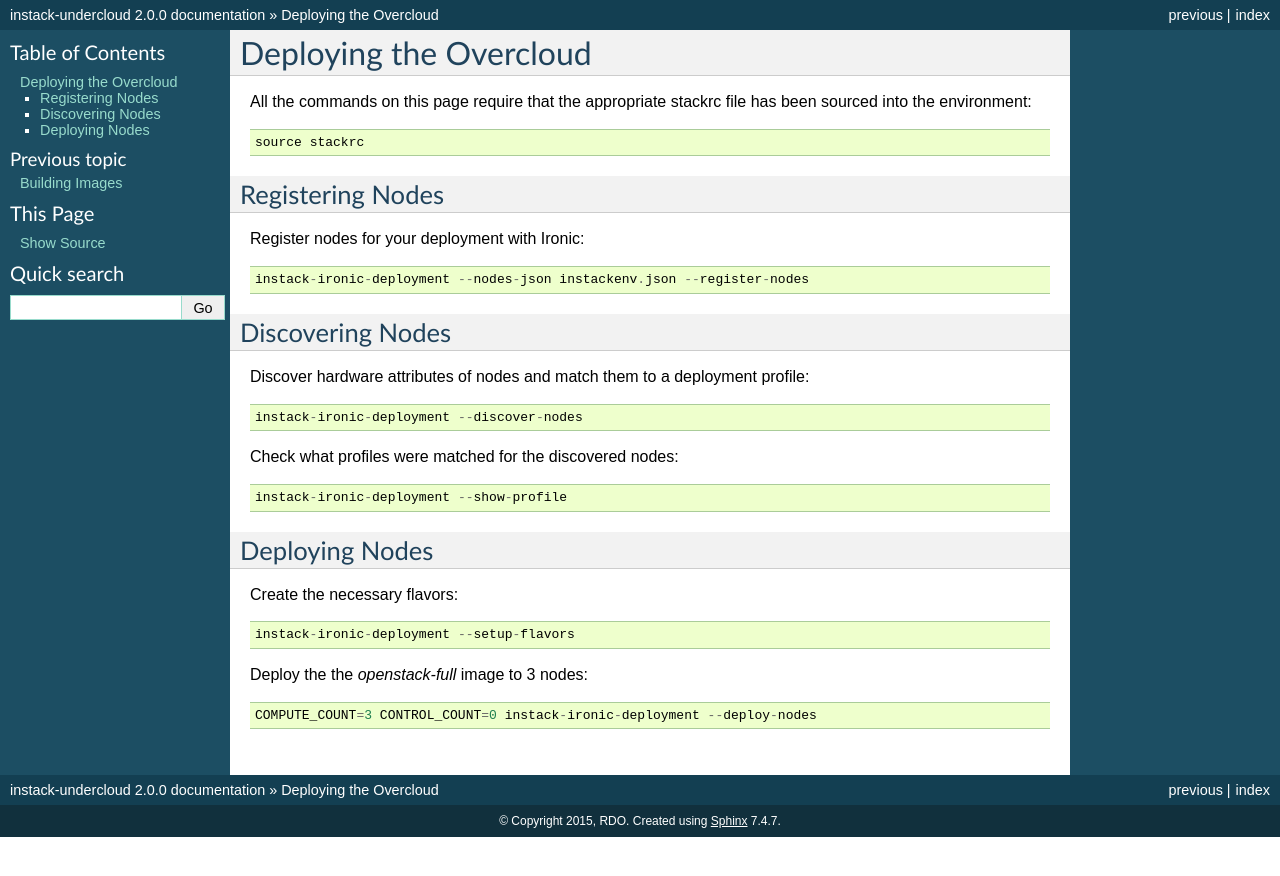
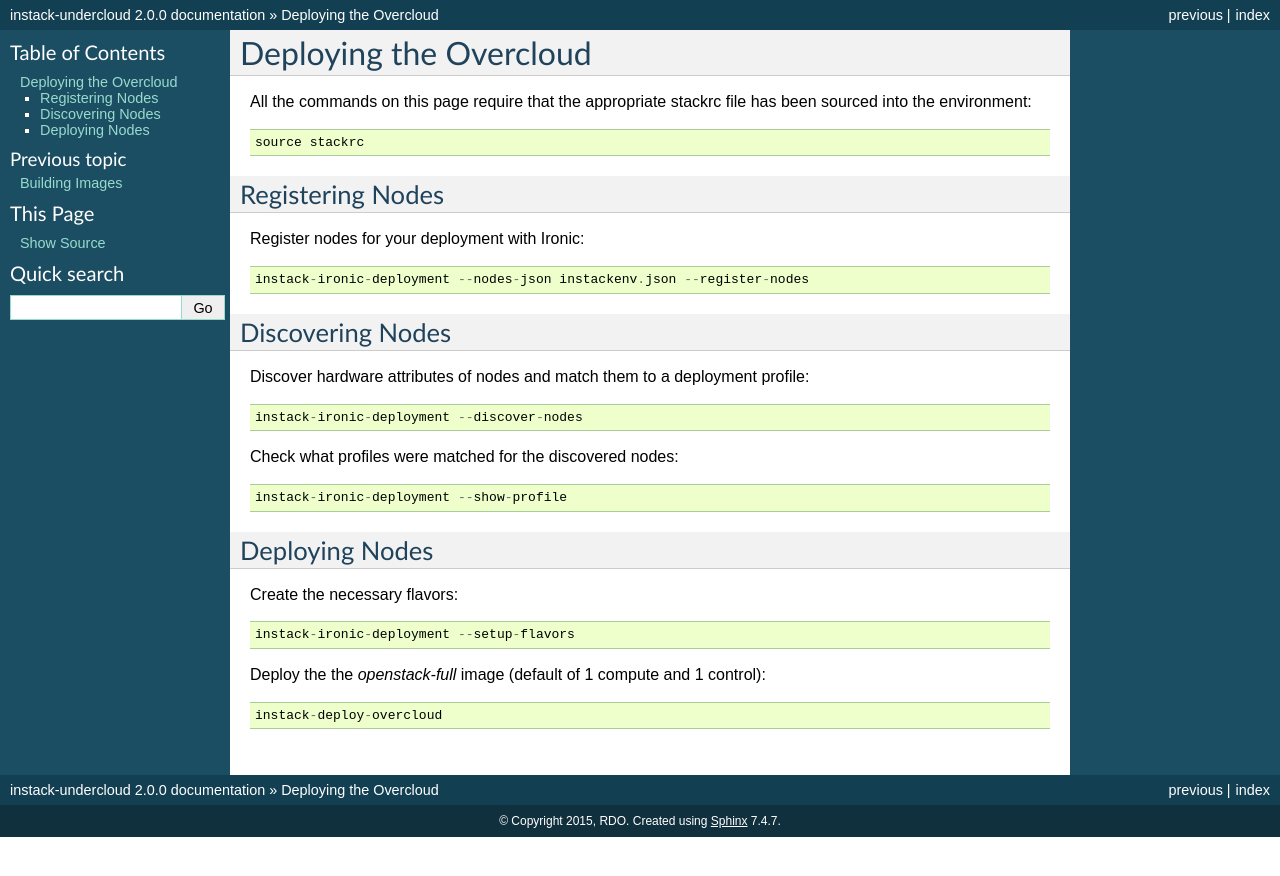
Before and after one commit to openstack-archive/instack-undercloud, a Sphinx documentation site: the page built from doc/source/deploy-overcloud.rst, in a window 1280 px wide. Shown: the top 876 px of the page. Built offline with Sphinx 7.4.7, drawn with Linux system fonts in a browser that asks for light colours.

Commit message:
Change instack-deploy-overcloud to use puppet templates
I think longer term we want to get rid of this script, but for now, it
will fix people who are blocked by needing to deploy an overcloud. Once
this lands and we have a working image, we should be able to deploy an
overcloud.

Change-Id: I141cc233c26721b03787fd765bbff64dc7dc4f75

```diff
--- a/doc/source/build-images.rst
+++ b/doc/source/build-images.rst
@@ -21,7 +21,8 @@
 
     instack-build-images deploy-ramdisk
     instack-build-images discovery-ramdisk
-    instack-build-images openstack-full
+    instack-build-images overcloud-control
+    instack-build-images overcloud-compute
 
 #. Load the images into Glance::
 
--- a/doc/source/deploy-overcloud.rst
+++ b/doc/source/deploy-overcloud.rst
@@ -31,6 +31,6 @@
 
     instack-ironic-deployment --setup-flavors
 
-Deploy the the *openstack-full* image to 3 nodes::
+Deploy the the *openstack-full* image (default of 1 compute and 1 control)::
 
-    COMPUTE_COUNT=3 CONTROL_COUNT=0 instack-ironic-deployment --deploy-nodes
+    instack-deploy-overcloud
```
Also changed, not shown: 2 other files.
